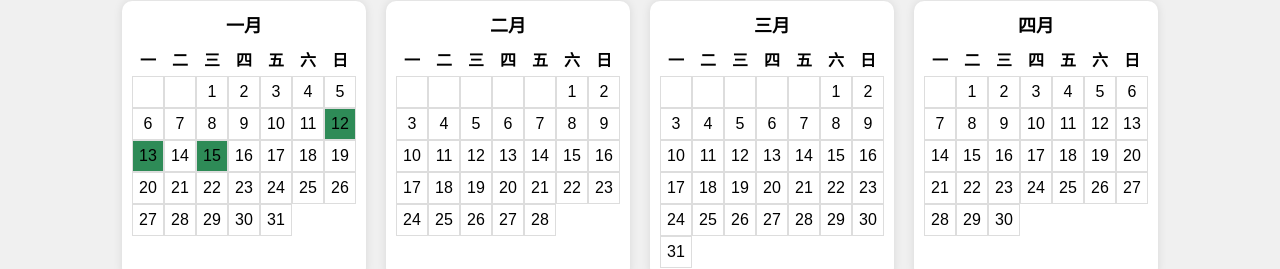
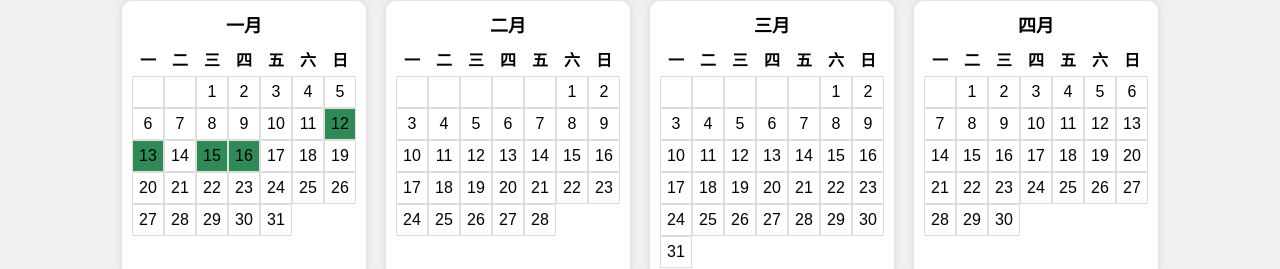
Before and after one commit to Saviour113/saviour113-study-journal, a plain HTML site: page index.html in a window 1280 px wide. Shown: the part 1339-1608 px from the top of the page. Drawn offline with Linux system fonts and the light colour scheme.

Commit message:
Add 20250116

```diff
--- a/index.html
+++ b/index.html
@@ -110,7 +110,7 @@
         // 新的 Web2 仓库
         const highlightDates4 = [20240822,20240823,20240902,20240904,20240908,20240918,20240919,20240923,20240925];
         // 新的 home 仓库
-        const highlightHome = [20240909,20240911,20240921,20240930,20241009,20241014,20241016,20241020,20241021,20241023,20241027,20241028,20241103,20241104,20241106,20241110,20241112,20241113,20241117,20241119,20241120,20241124,20241126,20241127,20241201,20241203,20241204,20241208,20241211,20250112,20250113,20250115];
+        const highlightHome = [20240909,20240911,20240921,20240930,20241009,20241014,20241016,20241020,20241021,20241023,20241027,20241028,20241103,20241104,20241106,20241110,20241112,20241113,20241117,20241119,20241120,20241124,20241126,20241127,20241201,20241203,20241204,20241208,20241211,20250112,20250113,20250115,20250116];
         let urlSuffix = '';
         const specialDate = '20240420';
 
```
